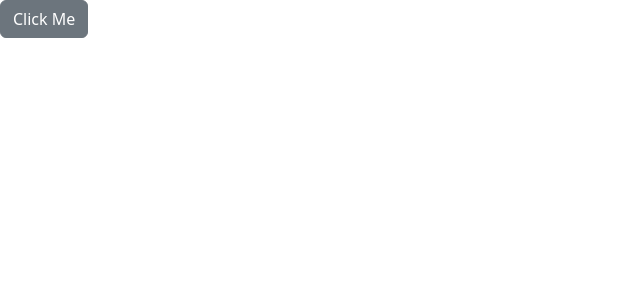
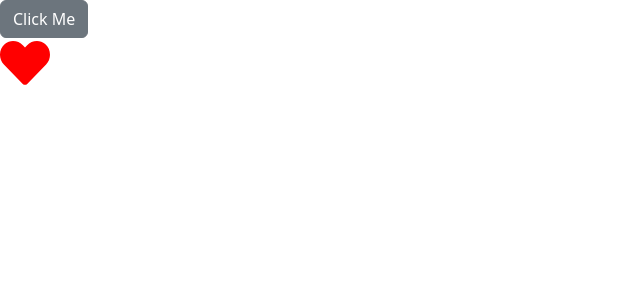
Before and after one commit to SiThuBo/react-app, a React (Vite) app: page / in a window 1280 px wide. Shown: the top 300 px of the page, without its empty margins (0-640 px from the left). Built offline with nearby package versions, Linux system fonts and the light colour scheme.

Commit message:
[add] like component

```diff
--- a/package.json
+++ b/package.json
@@ -11,7 +11,8 @@
   "dependencies": {
     "bootstrap": "^5.2.3",
     "react": "^18.2.0",
-    "react-dom": "^18.2.0"
+    "react-dom": "^18.2.0",
+    "react-icons": "^5.5.0"
   },
   "devDependencies": {
     "@types/react": "^18.0.27",
--- a/src/App.tsx
+++ b/src/App.tsx
@@ -1,18 +1,21 @@
 import { useState } from "react";
 import Alert from "./components/Alert";
 import Button from "./components/Button";
+import Like from "./components/Like";
 
 const App = () => {
   const [alertVisible, setAlertVisibility] = useState(false);
   return (
-    <div>
+    <>
       {alertVisible && (
         <Alert onClose={() => setAlertVisibility(false)}>My alert!</Alert>
       )}
       <Button color="secondary" onClick={() => setAlertVisibility(true)}>
         Click Me
       </Button>
-    </div>
+      <br />
+      <Like onClick={() => console.log("clicked")} />
+    </>
   );
 };
 
--- /dev/null
+++ b/src/components/Like.tsx
@@ -0,0 +1,19 @@
+import { useState } from "react";
+import { FaRegHeart, FaHeart } from "react-icons/fa";
+
+interface Props {
+  onClick: () => void;
+}
+
+const Like = ({onClick}: Props) => {
+  const [status, setStatus] = useState(false);
+  const toogle = () => {
+    setStatus(!status);
+    onClick();
+  }
+
+  if (status) return <FaRegHeart size={50} color="red" onClick={toogle} />;
+  return <FaHeart size={50} color="red" onClick={toogle}/>;
+};
+
+export default Like;
```
Also changed, not shown: 1 other file (tests, documents, lock files or other folders).
